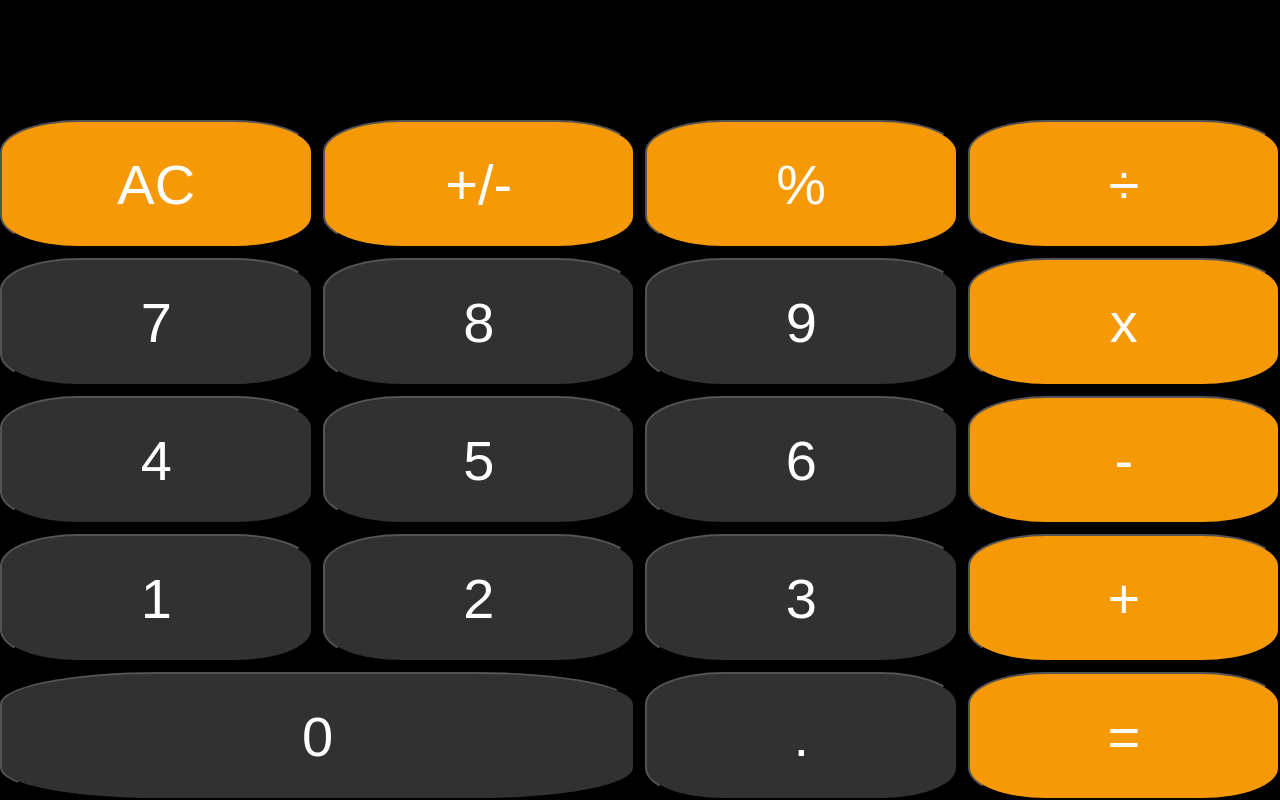
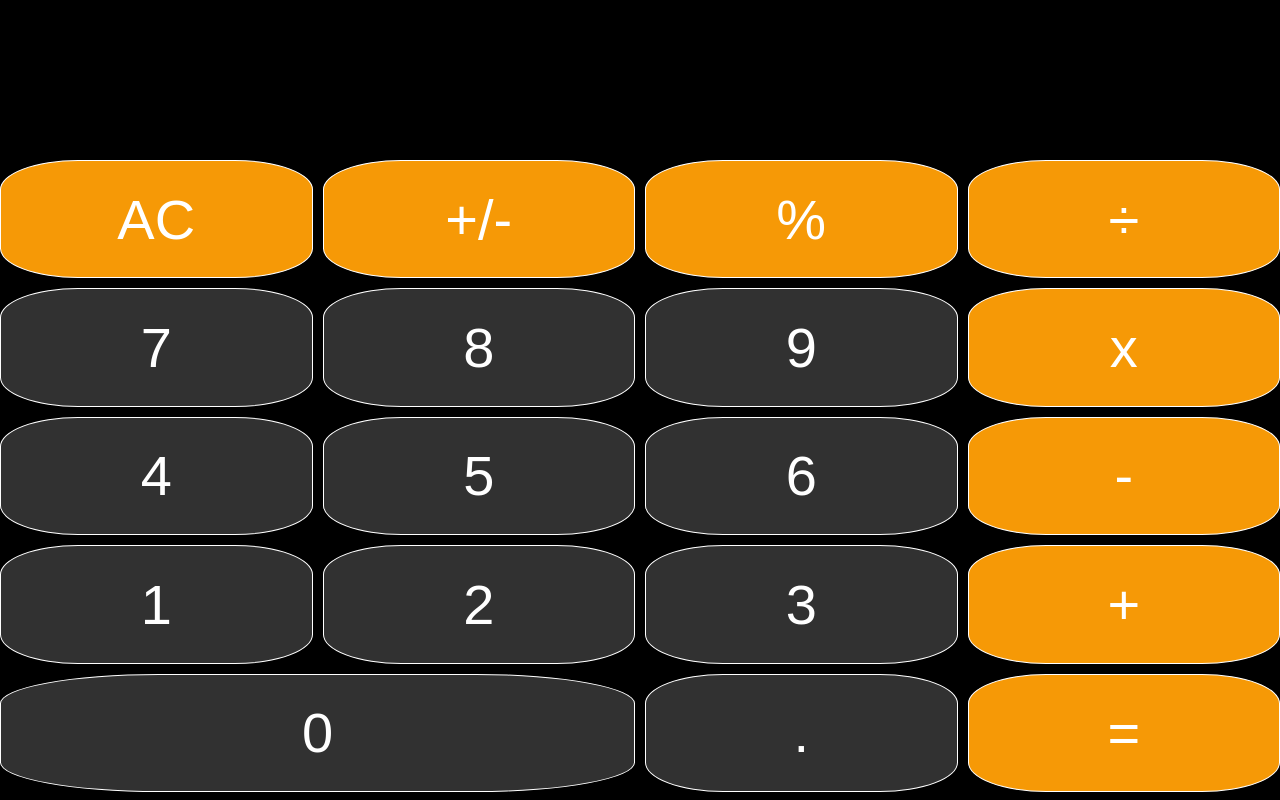
Before and after one commit to JayBuckby/calculator-challenge, a website: page index.html in a window 1280 px wide. Drawn offline with Linux system fonts and the light colour scheme.

Commit message:
Finalised project to push

```diff
--- a/script/script.js
+++ b/script/script.js
@@ -12,10 +12,14 @@ let num1 = "";
 let num2 = "";
 let operator = "";
 
-//Take our Array of numbers, loop through each of them individually and run a function so that when a number button is clicked, display that number on screen and assign it to the num1 variable, once num1 is assigned, move on to num2 and do the same.
+//Take our Array of numbers, loop through each of them individually and run a function so that when a number button is clicked, display that number on screen and assign it to the num1 variable, once num1 is assigned, move on to num2 and do the same. Little easter egg added.
+
 numbers.forEach((button) => {
   button.addEventListener("click", () => {
     display.innerHTML += button.innerHTML;
+    if (display.innerHTML === "8008135") {
+      alert("Think you're funny huh?");
+    }
     if (operator == "") {
       num1 += button.innerHTML;
     } else {
--- a/styles/_components.scss
+++ b/styles/_components.scss
@@ -2,12 +2,12 @@
 
 .display {
   width: 100vw;
-  height: 15vh;
+  height: 20vh;
   font-family: $text-primary;
-  font-size: 3rem;
+  font-size: 4rem;
   display: flex;
   flex-direction: column;
-  justify-content: end;
+  justify-content: center;
   align-items: flex-end;
 }
 
@@ -17,11 +17,11 @@
     opacity: 50%;
   }
   :active {
-    box-shadow: 0 1.5px rgb(255, 255, 255);
+    box-shadow: 0 5.5px rgb(255, 255, 255);
     transform: translateY(0.5px);
   }
   width: 100vw;
-  height: 85vh;
+  height: 79vh;
 
   display: grid;
   grid-template-columns: repeat(4, 1fr);
@@ -89,12 +89,14 @@
   .greyButtons {
     background-color: $color-grey;
     color: $color-white;
+    border: 1px solid white;
     font-size: 3.5rem;
     border-radius: 25%;
   }
   .orangeButtons {
     background-color: $color-orange;
     color: $color-white;
+    border: 1px solid white;
     font-size: 3.5rem;
     border-radius: 25%;
   }
```
Also changed, not shown: package.json (added, +20 -0 lines), styles/main.css, 2 other files.
